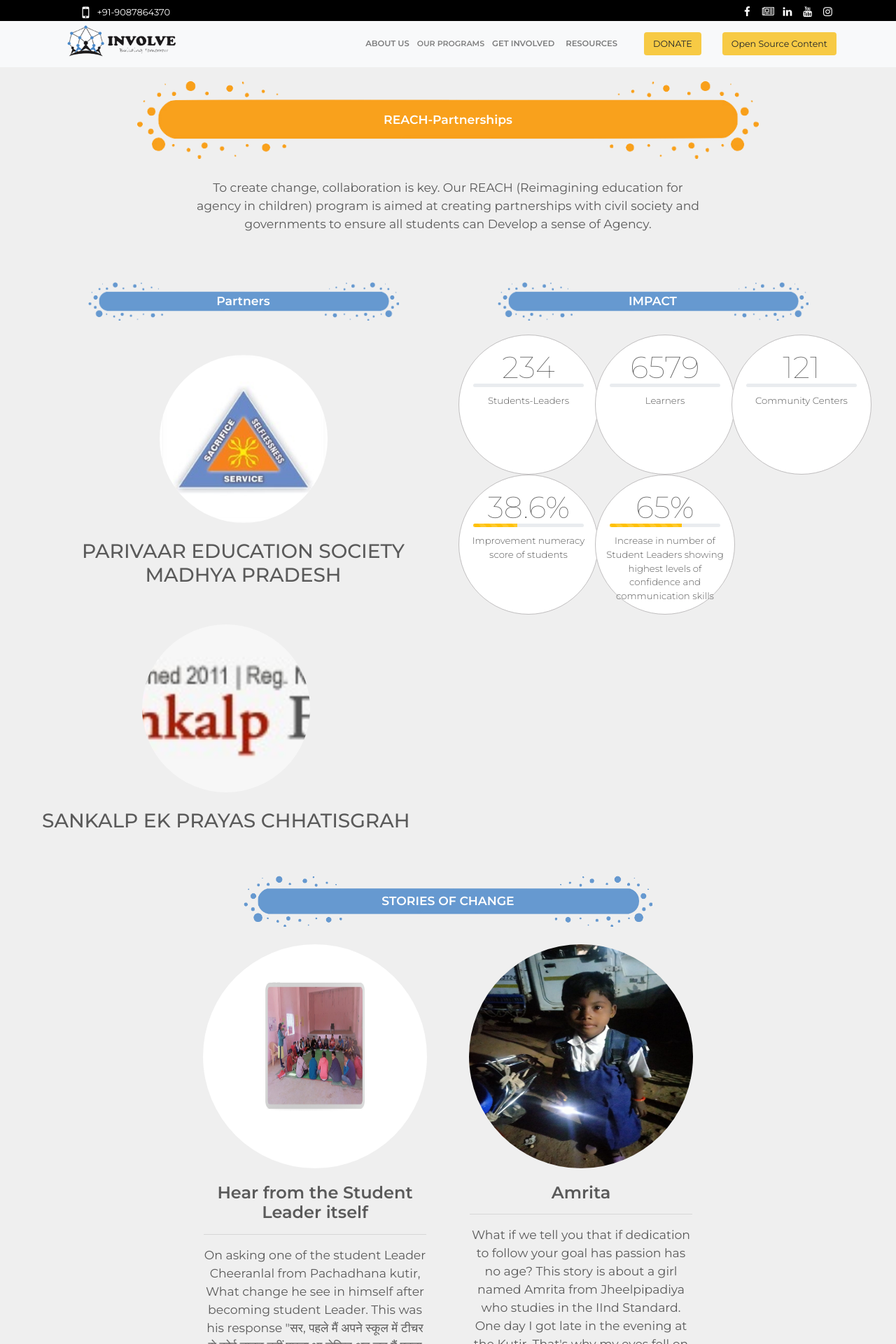
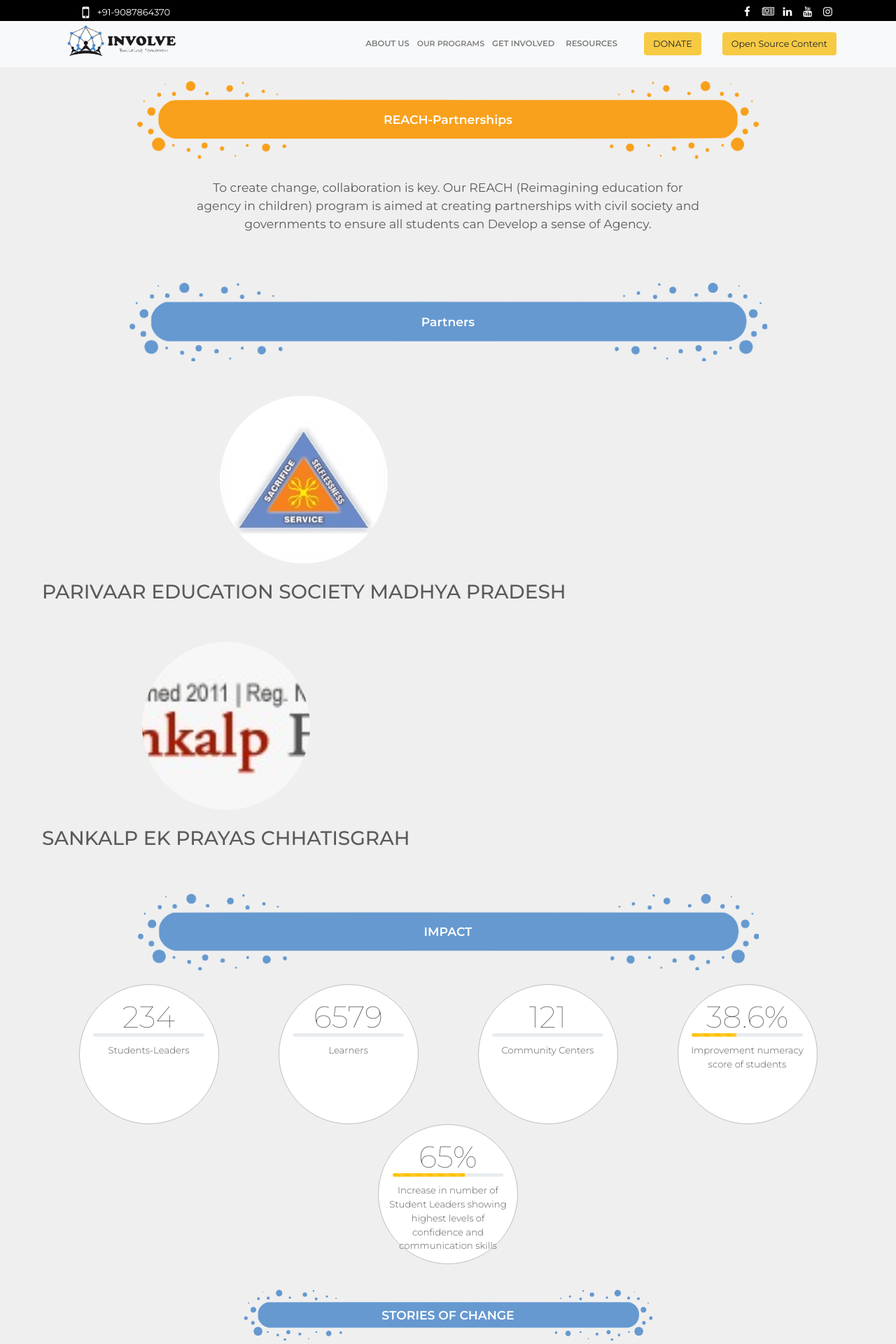
Before and after one commit to Involve-Edu/involveedupublic, a Jekyll site: the page built from reach-partnerships.md, in a window 1280 px wide. Shown: the top 1920 px of the page at 70% size. Built offline with Jekyll 4.4.1, drawn with Linux system fonts in a browser that asks for light colours; comment, search, counter and statistics services are not loaded.

```diff
--- a/_data/about-us.yml
+++ b/_data/about-us.yml
@@ -1,6 +1,6 @@
 timeline:
   - year: 2017
-    blurb: "Involve’s Peer Teaching program of Involve wins the Global Engagement Summit at Northwestern University Chicago"
+    blurb: "Involve's Peer Teaching program of Involve wins the Global Engagement Summit at Northwestern University Chicago"
     add_break: true
 
   - year: 2018
@@ -22,6 +22,10 @@
   - year: 2020
     blurb: "Involves Peer Teaching program shortlisted for Reimagine Education Presence Teaching and Learning award."
     add_break: false
+
+  - year: 2022
+    blurb: "We were shortlisted by HundrED Global collections, 100 Innovations in Education around the world. We were recognized as Great Place To Work"
+    add_break: true
 
 people:
   culture_blurb: >
--- a/reach-partnerships.md
+++ b/reach-partnerships.md
@@ -39,14 +39,17 @@
                                 </div>
                             </div>
                         </div>
-                        <div class="col">
+                    </div>
+                </div>
+                <div class="row">
+                    <div class="col">
                             <div class="section-title">
                                 <img class="img-fluid" src='assets/img/Title-BG3.png' />
                                 <div class="section-title-text">{{site.data.project-maargadarshi.part_time_carrers.title}}</div>
                             </div>
                             <div class="row pb-3">
                             {% for item in site.data.reach-partnerships.impact.stat %}
-                                <div class="col-6 col-md-4">
+                                <div class="col">
                                     {%
                                         include stats_ui.html
                                         stat = item.statVal
@@ -55,9 +58,8 @@
                                     %}
                                 </div>
                             {% endfor %}
+                            </div>
                         </div>
-                        </div>
-                    </div>
                 </div>
                 <div class="row">
                     <div class="col-md-2 col-sm-12"></div>
```
